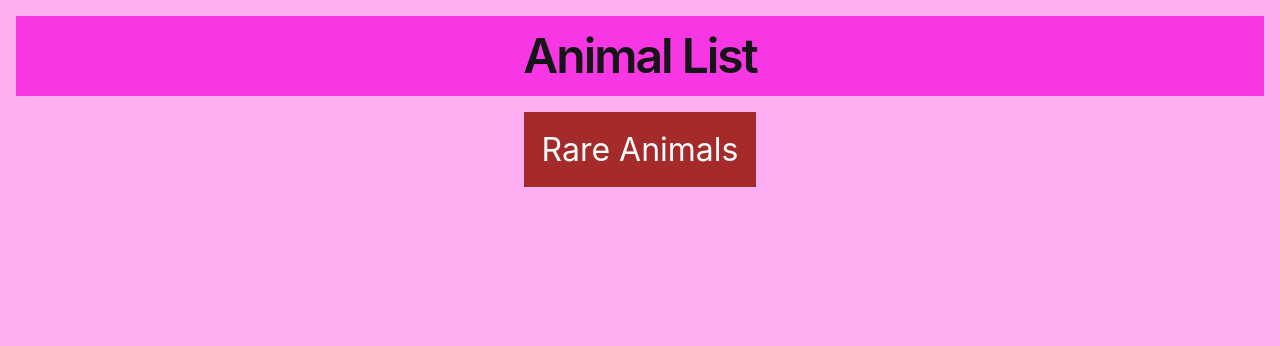
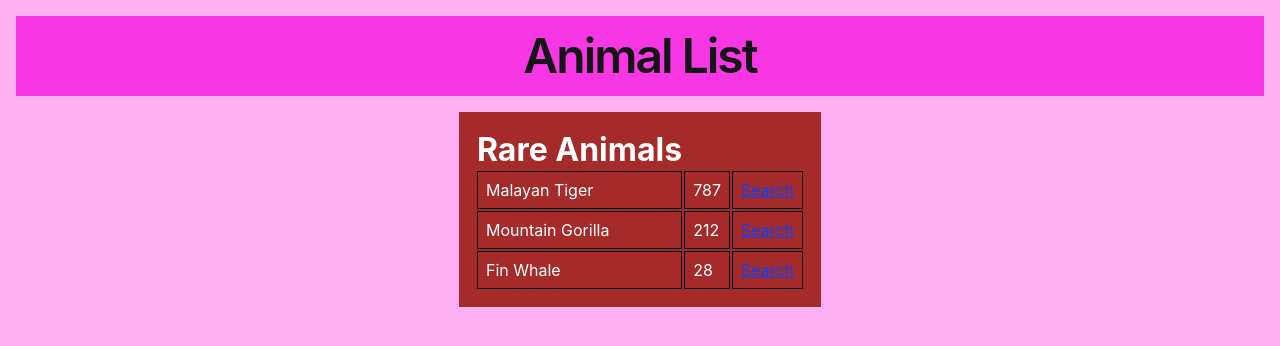
Before and after one commit to Dor-J/animal-list-angular, an Angular app: page / in a window 1280 px wide. Shown: the top 346 px of the page. Built offline with nearby package versions, Linux system fonts and the light colour scheme.

Commit message:
Add table templte

```diff
--- a/src/app/app.component.html
+++ b/src/app/app.component.html
@@ -5,9 +5,26 @@
   <section class="animal-table-container">
     <table>
       <thead>
-        <td class="table-heading">rare animals</td>
+        <tr class="table-heading">
+          <th>rare animals</th>
+        </tr>
       </thead>
-      <tbody></tbody>
+      <tbody>
+        <tr *ngFor="let animal of animalInfos">
+          <td>{{ animal.type }}</td>
+          <td>{{ animal.count }}</td>
+          <td>
+            <a
+              href="http://google.com/search?q={{
+                animal.type.replace(' ', '')
+              }}"
+              target="_blank"
+              rel="noopener noreferrer"
+              >Search</a
+            >
+          </td>
+        </tr>
+      </tbody>
     </table>
   </section>
 </main>
```
